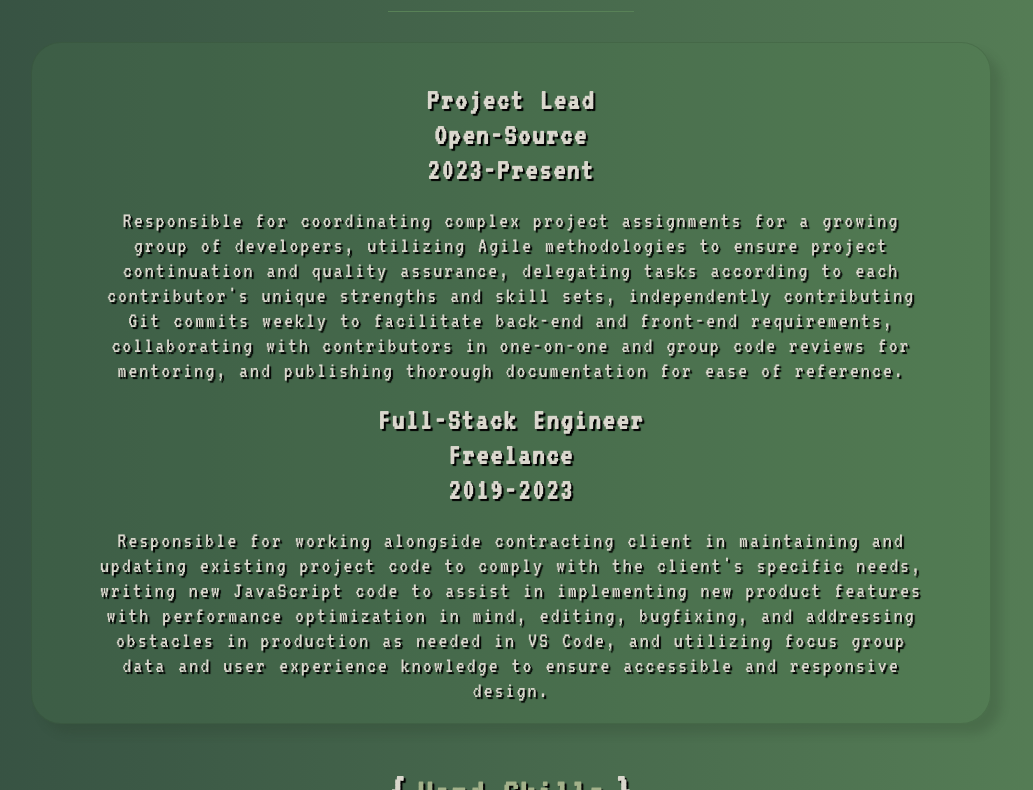
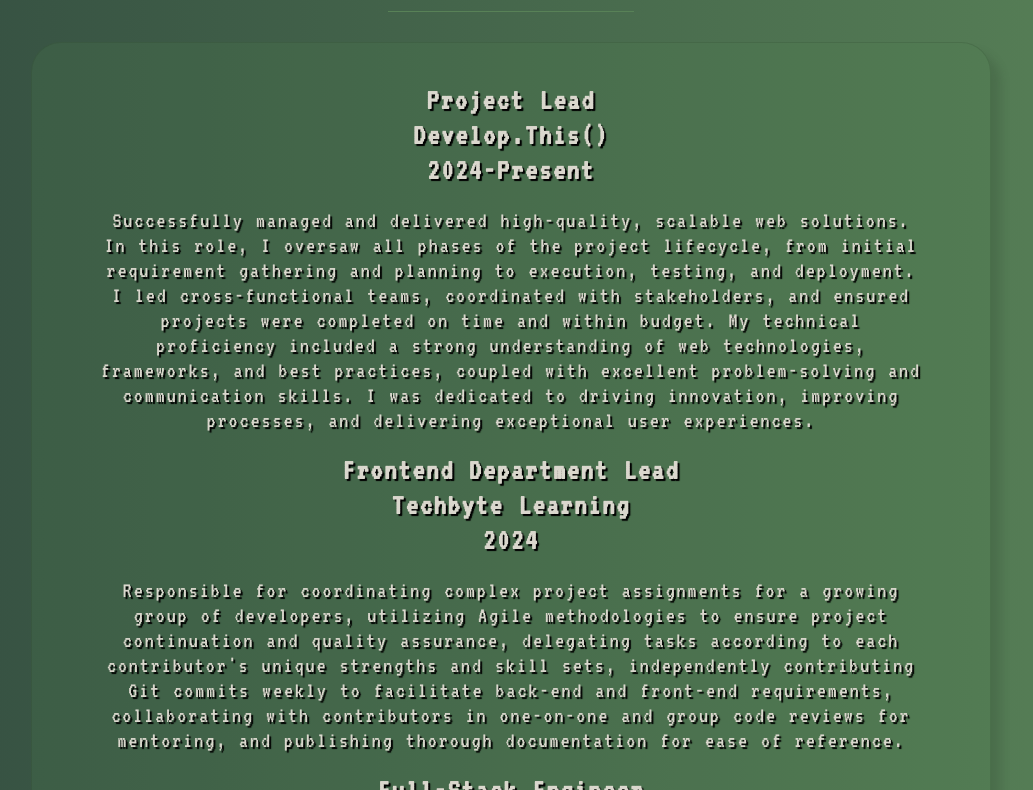
Before and after one commit to theGreatKyle1994/portfolio-v2, a React (Vite) app: page / in a window 1280 px wide. Shown: the part 1650-2440 px from the top of the page, without its empty margins (129-1162 px from the left). Built offline with nearby package versions, Linux system fonts and the light colour scheme.

Commit message:
update work history

```diff
--- a/src/components/home/Work.jsx
+++ b/src/components/home/Work.jsx
@@ -6,8 +6,23 @@
     <Card title={"Experience"}>
       <WorkTile
         title={"Project Lead"}
-        subTitle={"Open-Source"}
-        date={"2023-Present"}
+        subTitle={"Develop.This()"}
+        date={"2024-Present"}
+        summary={`Successfully managed and delivered high-quality,
+        scalable web solutions. In this role, I oversaw all
+        phases of the project lifecycle, from initial requirement gathering and
+        planning to execution, testing, and deployment. I led cross-functional
+        teams, coordinated with stakeholders, and ensured projects were completed
+        on time and within budget. My technical proficiency included a strong
+        understanding of web technologies, frameworks, and best practices,
+        coupled with excellent problem-solving and communication skills.
+        I was dedicated to driving innovation, improving processes, and delivering
+        exceptional user experiences.`}
+      />
+      <WorkTile
+        title={"Frontend Department Lead"}
+        subTitle={"Techbyte Learning"}
+        date={"2024"}
         summary={`Responsible for coordinating complex project assignments for a growing
         group of developers, utilizing Agile methodologies to ensure project
         continuation and quality assurance, delegating tasks according to each
@@ -20,7 +35,7 @@
       <WorkTile
         title={"Full-Stack Engineer"}
         subTitle={"Freelance"}
-        date={"2019-2023"}
+        date={"2020-2024"}
         summary={`Responsible for working alongside contracting client in maintaining and
         updating existing project code to comply with the client's specific
         needs, writing new JavaScript code to assist in implementing new product
```
